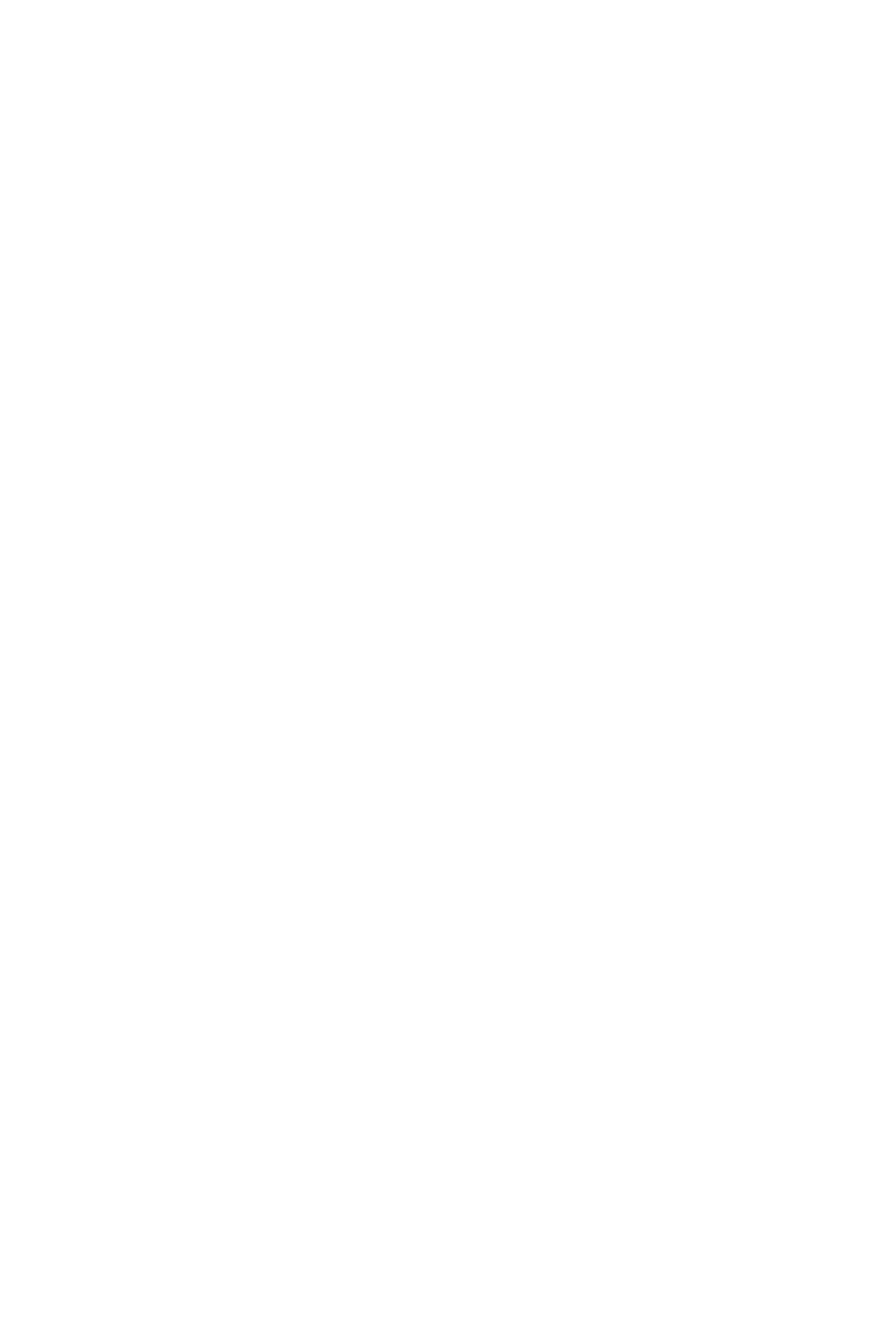
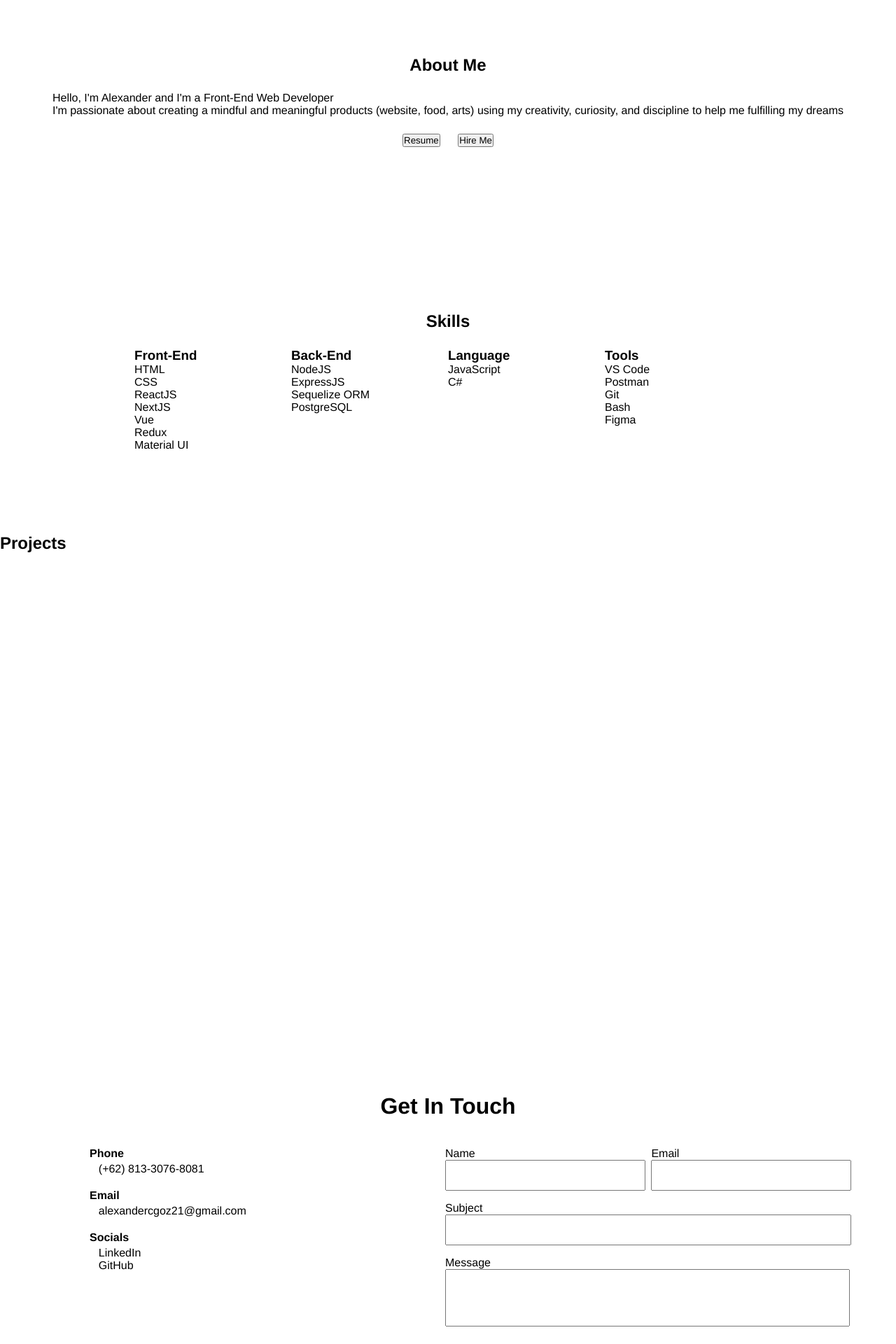
Before and after one commit to alexgodjirah/Web-Dev-Lab, a React (Create React App) app: page / in a window 1280 px wide. Shown: the part 860-2780 px from the top of the page at 70% size. Before the commit the page ends 800 px from the top, so only its background shows below. Built offline with nearby package versions, Linux system fonts and the light colour scheme.

Commit message:
Feat: Contact Me Skeletal and the rest

```diff
--- a/src/App.js
+++ b/src/App.js
@@ -7,25 +7,25 @@ import Project from "./components/Project";
 function App() {
   return (
     <div className="App">
-      {/* <div id="navbar">
+      <div id="navbar">
           <Navbar />
       </div>
 
       <div id="first-page">
         <FirstPage />
-      </div> */}
+      </div>
 
       <div id="about-me">
         <AboutMe />
       </div>
 
-      {/* <div id="project">
+      <div id="project">
         <Project />
       </div>
 
       <div id="contact-me">
         <ContactMe />
-      </div> */}
+      </div>
     </div>
   );
 }
--- a/src/components/AboutMe.js
+++ b/src/components/AboutMe.js
@@ -5,16 +5,16 @@ export default function AboutMe() {
   return (
     <div className='aboutMe'>
 
-        <div className='text'>
+        <div className='summary'>
             <h2>About Me</h2>
 
-            <div>
+            <div className='text'>
                 <p>Hello, I'm Alexander and I'm a Front-End Web Developer</p>
 
                 <p>I'm passionate about creating a mindful and meaningful products (website, food, arts) using my creativity, curiosity, and discipline to help me fulfilling my dreams</p>
             </div>
 
-            <div>
+            <div className='button'>
                 <button>Resume</button>
                 <button>Hire Me</button>
             </div>
--- a/src/components/ContactMe.js
+++ b/src/components/ContactMe.js
@@ -1,25 +1,54 @@
+import '../styles/contactMe.css'
 import React from 'react'
 
 export default function ContactMe() {
   return (
-    <div>
+    <div className='getInTouch'>
         <h1>Get In Touch</h1>
 
-        <div>
-            <h5>Phone</h5>
-                <p>+62813-3076-8081</p>
-            <h5>Email</h5>
-                <p>alexandercgoz21@gmail.com</p>
-            <h5>Socials</h5>
-                <p>LinkedIn</p>
-                <p>GitHub</p>
-        </div>
+        <div className='contactMe'>
+            <div className='personalData'>
+                <div className='myPhone'>
+                    <h4>Phone</h4>
+                        <p>(+62) 813-3076-8081</p>
+                    </div>
 
-        <div>
-            <input placeholder='name' />
-            <input placeholder='email' />
-            <input placeholder='subject' />
-            <input placeholder='message' />
+                <div className='myEmail'>
+                    <h4>Email</h4>
+                        <p>alexandercgoz21@gmail.com</p>
+                    </div>
+                <div className='mySocials'>
+                    <h4>Socials</h4>
+                        <p>LinkedIn</p>
+                        <p>GitHub</p>
+                </div>
+            </div>
+
+            <div className='inputs'>
+            <form autoComplete='on'>
+                <div className='name-email'>
+                    <div className='nameContainer'>
+                        <label>Name</label>
+                        <input id='name' type='name' />
+                    </div>
+
+                    <div className='emailContainer'>
+                        <label>Email</label>
+                        <input id='email' type='email' />
+                    </div>
+                </div>
+
+                <div className='subjectContainer'>
+                    <label>Subject</label>
+                    <input id='subject' type='text' />
+                </div>
+
+                <div className='messageContainer'>
+                    <label>Message</label>
+                    <textarea id='message' type='text' />
+                </div>
+            </form>
+            </div>
         </div>
     </div>
   )
--- a/src/styles/aboutMe.css
+++ b/src/styles/aboutMe.css
@@ -6,7 +6,7 @@
     ;
 }
 
-.text {
+.summary {
     grid-column: 1 / 3;
     grid-row: 1 / 2;
 
@@ -14,8 +14,17 @@
     align-self: center;
 }
 
-.text > h2 {
+.summary > h2 {
     text-align: center;
+    margin-bottom: 3vh;
+}
+
+.summary .button {
+    display: flex;
+    justify-content: center;
+
+    margin-top: 3vh;
+    gap: 2vw;
 }
 
 .skills {
@@ -28,6 +37,7 @@
 
 .skills > h2 {
     text-align: center;
+    margin-bottom: 3vh;
 }
 
 .skills-grid {
@@ -37,4 +47,7 @@
     ;
 
     grid-template-columns: repeat(4, 1fr);
+
+    margin-left: 15vw;
+    margin-right: 15vw;
 }
--- /dev/null
+++ b/src/styles/contactMe.css
@@ -0,0 +1,82 @@
+/* Email Form */
+.getInTouch > h1 {
+    text-align: center;
+
+    margin-bottom: 5vh;
+}
+
+.contactMe {
+    display: grid;
+
+    grid-template-areas:
+        "data inputs"
+    ;
+    grid-template-columns: repeat(2, 1fr);
+    /* grid-template-rows: repeat(1, 1fr); */
+
+    margin-right: 5vw;
+    margin-left: 10vw;
+}
+
+.contactMe > h1 {
+    text-align: center;
+}
+
+.inputs {
+    display: grid;
+}
+
+.inputs .name-email {
+    display: flex;
+
+    margin-bottom: 2vh;
+}
+
+.nameContainer {
+    display: grid;
+
+    margin-right: auto;
+}
+
+.emailContainer, .subjectContainer, .messageContainer {
+    display: grid;
+}
+
+#name {
+    width: 22vw;
+    height: 5vh;
+}
+
+#email {
+    width: 22vw;
+    height: 5vh;
+}
+
+#subject {
+    width: 45vw;
+    height: 5vh;
+    margin-bottom: 2vh;
+}
+
+#message {
+    width: 45vw;
+    height: 10vh;
+}
+
+textarea {
+    resize: none;
+}
+
+
+/* Personal Data */
+.myPhone, .myEmail, .mySocials {
+    margin-bottom: 2.5vh;
+}
+
+.myPhone > h4, .myEmail > h4, .mySocials > h4 {
+    margin-bottom: .5vh;
+}
+
+.myPhone > p, .myEmail > p, .mySocials > p {
+    text-indent: 1vw;
+}
--- a/src/styles/index.css
+++ b/src/styles/index.css
@@ -1,6 +1,8 @@
 * {
   margin: 0;
   padding: 0;
+
+  font-family: Helvetica;
 }
 
 li {
@@ -33,5 +35,5 @@ a {
 #contact-me {
   display: grid;
   width: 100vw;
-  height: 100vh;
+  height: 50vh;
 }
```
